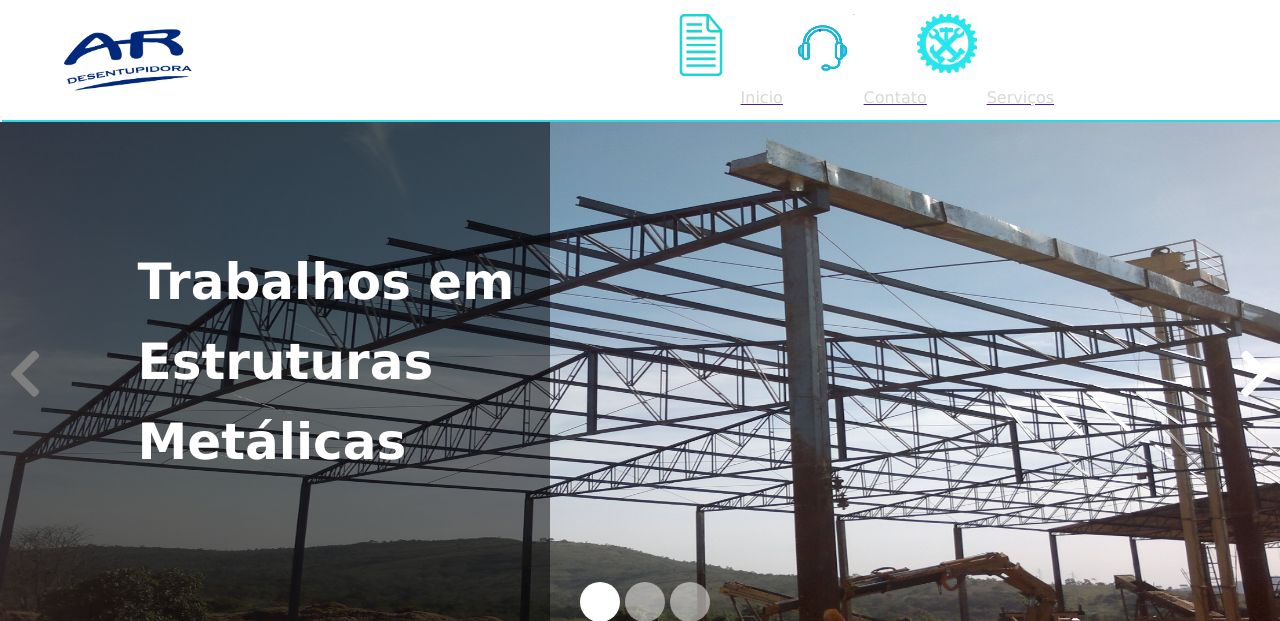
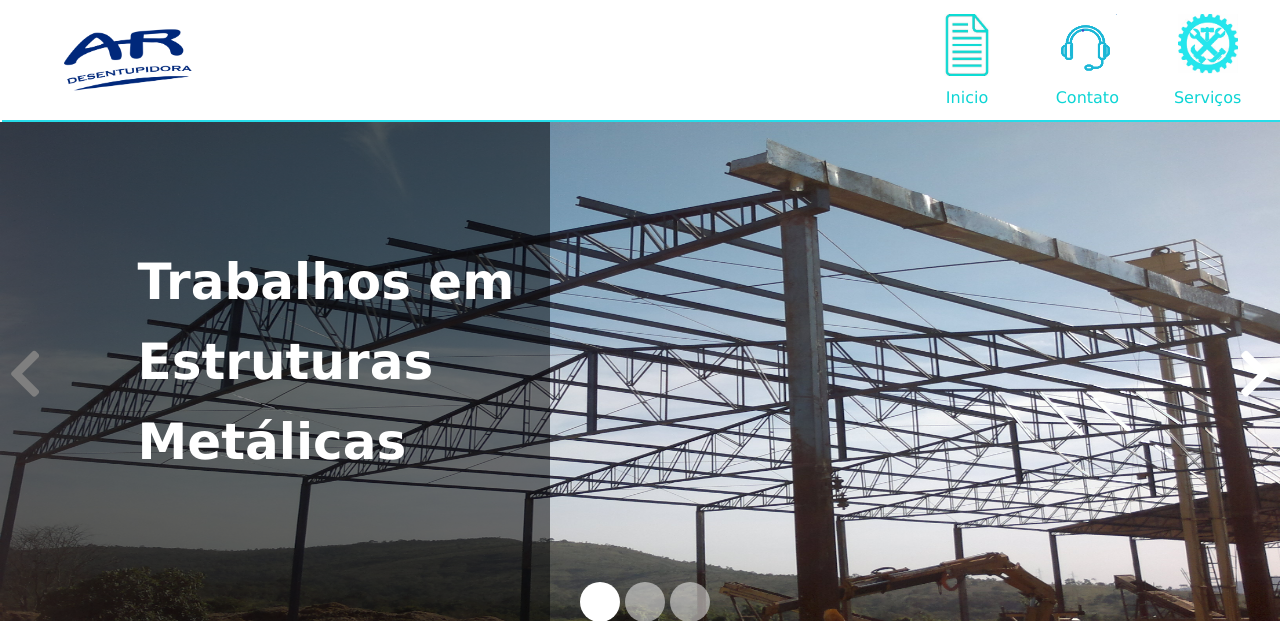
Before and after one commit to EduardoZFerreira/AR-Desentupidora, a PHP site: page / in a window 1280 px wide. Shown: the part 45-666 px from the top of the page. Run offline with PHP 8.4, Linux system fonts and the light colour scheme; style sheets or scripts are compiled from the project's sources.

Commit message:
Ajustes no menu

```diff
--- a/index.php
+++ b/index.php
@@ -4,6 +4,7 @@
         <link rel="shortcut icon" type="image/png" href="resources/img/favicon.png"/>
         <title> AR DESENTUPIDORA </title>
         <link rel="stylesheet" type="text/css" href="resources/css/desktop/main.css" />
+        <link rel="stylesheet" type="text/css" href="resources/css/mobile/main.css" />
         <link rel="stylesheet" type="text/css" href="resources/css/desktop/slider.css" />
 		<link rel="stylesheet" href="https://use.fontawesome.com/releases/v5.7.0/css/all.css"
 		integrity="sha384-lZN37f5QGtY3VHgisS14W3ExzMWZxybE1SJSEsQp9S+oqd12jhcu+A56Ebc1zFSJ" crossorigin="anonymous">
--- a/resources/css/desktop/main.css
+++ b/resources/css/desktop/main.css
@@ -4,7 +4,7 @@
 }
 
 
-.legendaicon{margin-left:70px;margin-top:8px;list-style-type:none;color:#D8D8D8;}
+.legendaicon{ margin-top:8px;list-style-type:none; color: #0dd5d5; position: relative; width: 100%; text-align: center;}
 .legendaiconc{margin-left:70px;margin-top:-5px;list-style-type:none;color:#D8D8D8;}
 .header{
 	height:45px;
@@ -56,6 +56,7 @@
 	justify-content:space-between;
 	align-items:center;
 	position: relative;
+	width: 30%;
 }
 
 .itens-menu .nav{
@@ -69,11 +70,15 @@
 
 .itens-menu .nav .nav-item a{
 	position: relative; width: 100%; height: 100%; display: block;
+	text-decoration: none;
+}
+
+.nav-icon{
+	position: relative; left: 50%; transform: translateX(-50%);
 }
 
 .imgtel{padding-right:19px;}
 .imgemail{padding-right:16px;}
-.itens-menu{margin-right:230px;}
 .logo{position: relative; width: 10%; height: 100%; left: 5%;}
 
 .logo img{
```
